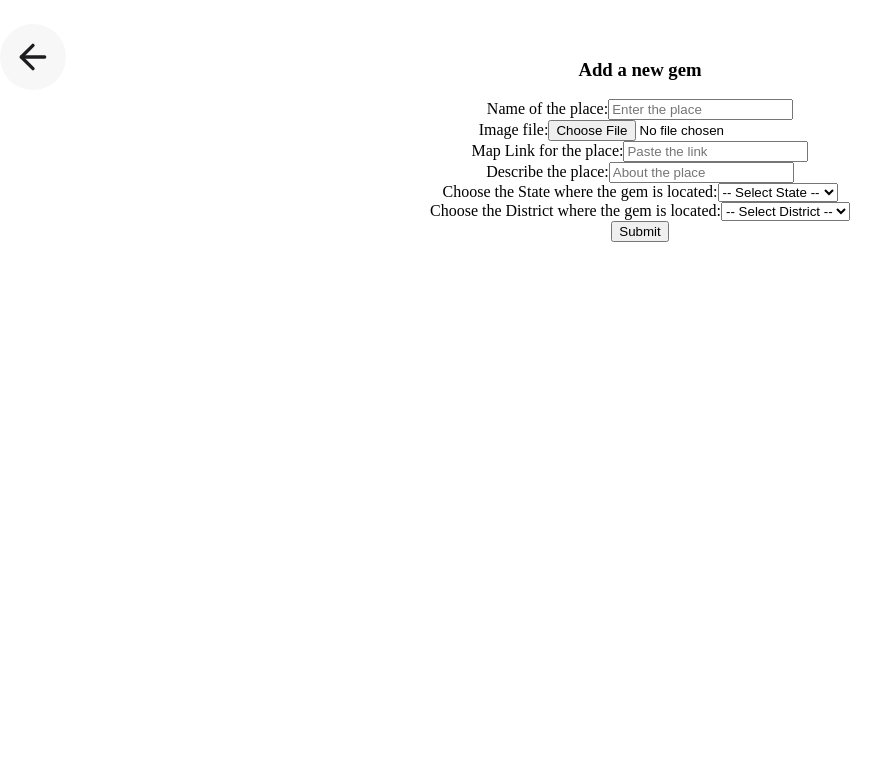
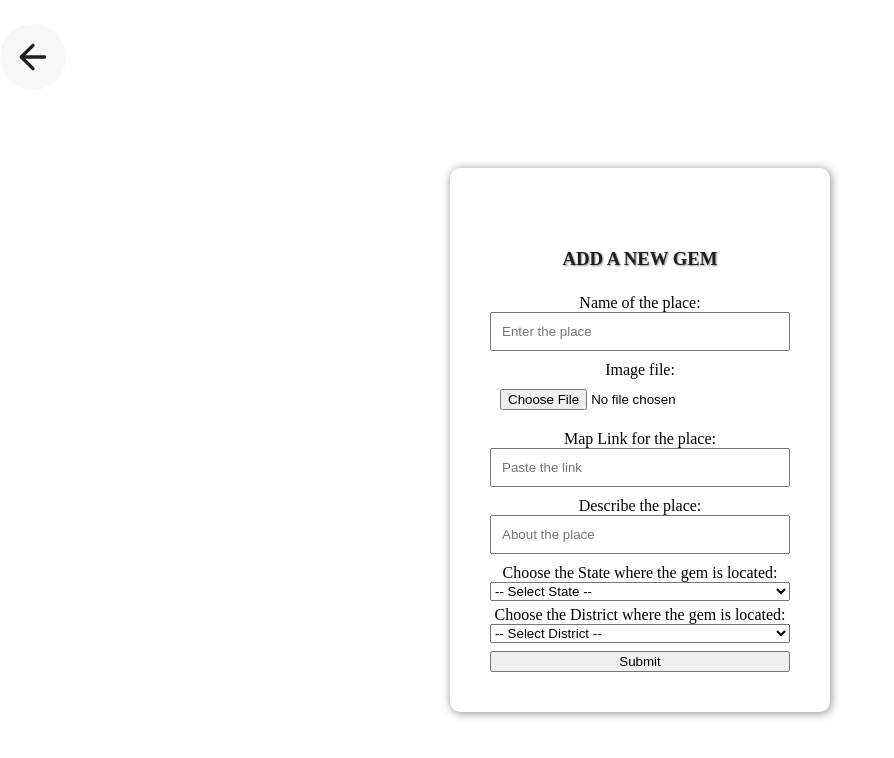
Before and after one commit to alwayscars/Roamio-Unknown-gems-of-the-world, a React (Vite) app in the folder client/: page /addplaces in a window 1280 px wide. Shown: the top 758 px of the page, without its empty margins (0-894 px from the left). Built offline with nearby package versions, Linux system fonts and the light colour scheme.

Commit message:
Styling additions

```diff
--- a/client/src/Add/Add.css
+++ b/client/src/Add/Add.css
@@ -0,0 +1,45 @@
+.container {
+    display: flex;
+    justify-content: center;
+    align-items: center;
+    height: 100vh; /* Full viewport height */
+  }
+
+
+.addUser{
+    background-color: white;
+    width:25%;
+    margin: 50px;
+    padding: 40px;
+    border-radius: 10px;
+    box-shadow: 1px 1px 10px rgb(140, 138, 138);
+    align-content: center;
+}
+
+.addUserForm .inputGroup{
+   width: 100%;
+   display: flex;
+   flex-direction: column;
+}
+
+.addUserForm .inputGroup label{
+      margin-top: 5px ;
+}
+.addUserForm .inputGroup input{
+   margin-bottom: 5px;
+   padding: 10px;
+
+}
+.addUserForm .inputGroup button{
+   margin-top: 8px;
+}
+
+.addUser h3{
+   margin-top: 40px;
+   text-align: center;
+   font-weight: bold;
+   color: rgb(31, 31, 31);
+   text-transform: uppercase;
+   text-shadow: 1px 1px 2px rgb(140, 138, 138);
+
+}
--- a/client/src/Add/Addplaces.jsx
+++ b/client/src/Add/Addplaces.jsx
@@ -38,7 +38,7 @@
     formData.append("description", item.description);
     formData.append("State", item.state);
     formData.append("District", item.district);
-    formData.append("image", item.image); // ✅ Append image
+    formData.append("image", item.image);
 
     for (let pair of formData.entries()) {
       console.log(pair[0]+ ': ' + pair[1]);
@@ -62,6 +62,7 @@
  }
 
   return (
+    <div className='container'>
     <div className="addUser" onSubmit={submitForm}>
      <Link to="/" className="custom-button back-button" aria-label="Go back" type="button"><ArrowLeftIcon className="back-button-icon" /></Link>
    <h3>Add a new gem</h3>
@@ -109,6 +110,7 @@
     </div>
    </form>
     </div>
+    </div>
   )
 }
 
```
